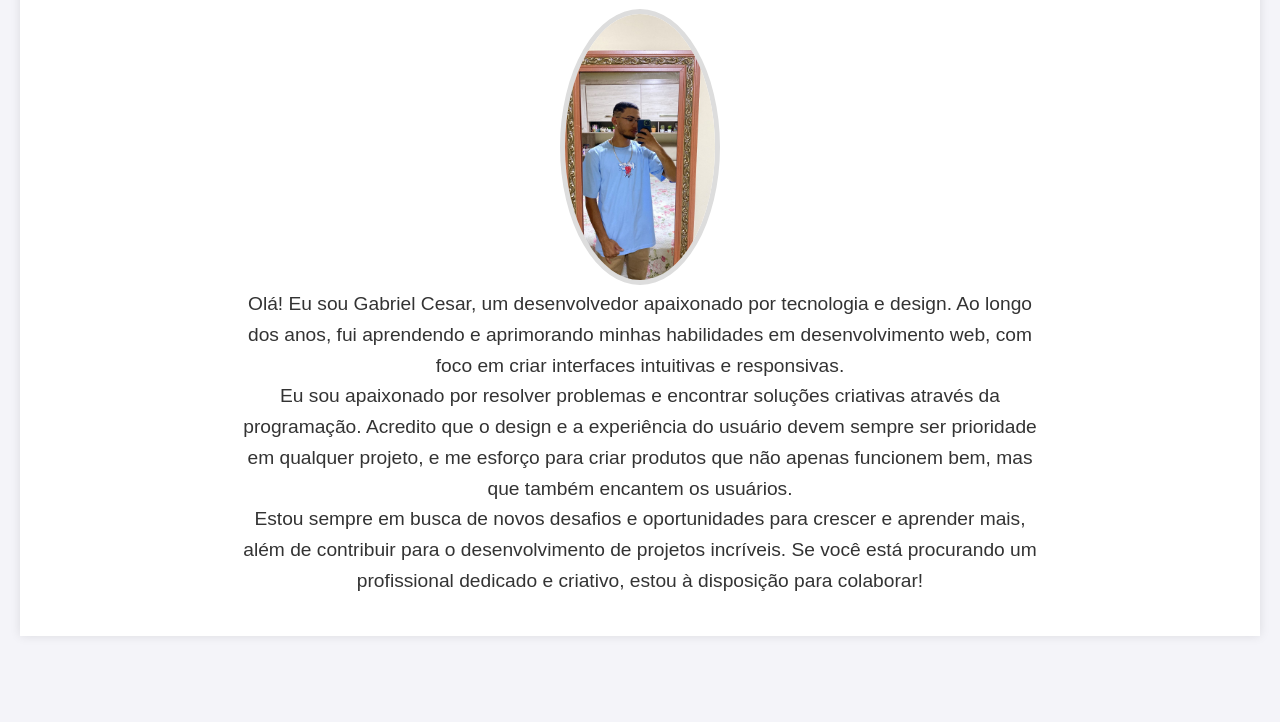
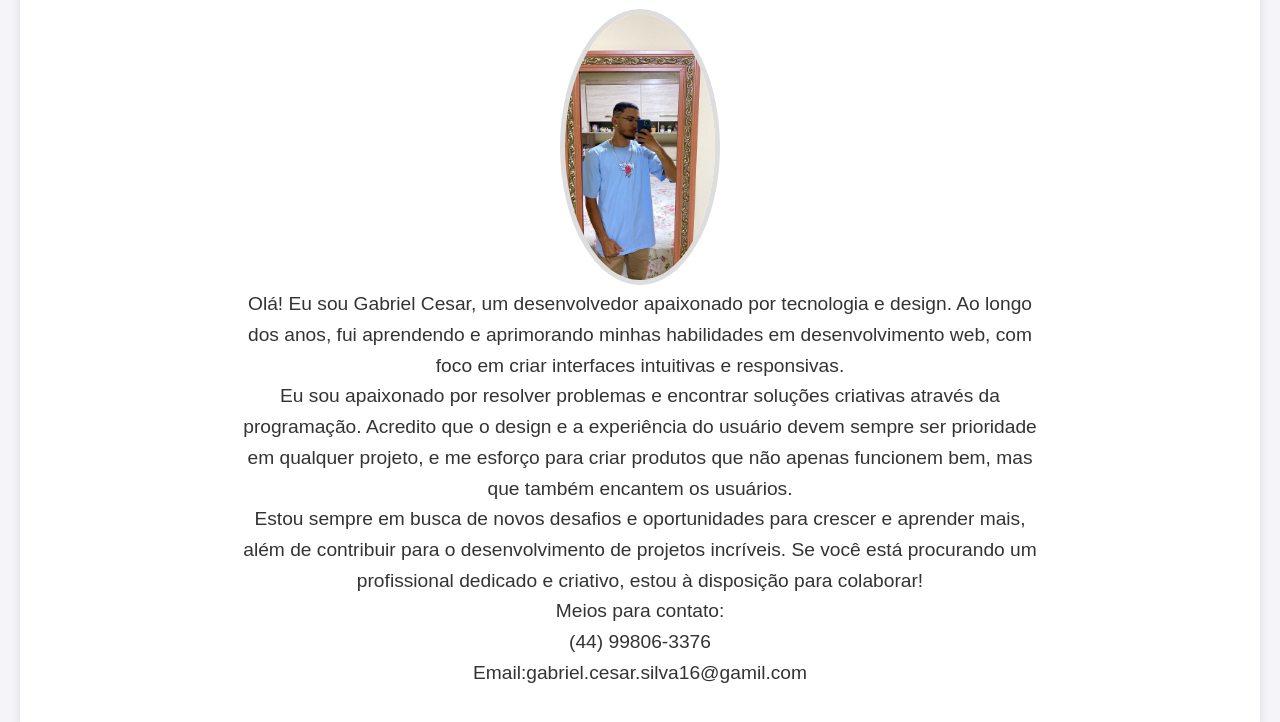
Before and after one commit to gabrielccesar/portifolio, a plain HTML site: page index.html in a window 1280 px wide. Shown: the part 222-944 px from the top of the page. Before the commit the page ends 878 px from the top, so only its background shows below. Drawn offline with Linux system fonts and the light colour scheme.

Commit message:
portifolio

```diff
--- a/index.html
+++ b/index.html
@@ -16,11 +16,16 @@
     <section>
         <h2>Quem sou eu</h2>
         <div class="imagem">
-            <img src="1a7e364f-5344-4765-aaad-3fd3abd53da4.jpg" alt="Minha Foto">
+            <img src="imagem.jpg" alt="Minha Foto">
         </div>
         <p>Olá! Eu sou Gabriel Cesar, um desenvolvedor apaixonado por tecnologia e design. Ao longo dos anos, fui aprendendo e aprimorando minhas habilidades em desenvolvimento web, com foco em criar interfaces intuitivas e responsivas.</p>
         <p>Eu sou apaixonado por resolver problemas e encontrar soluções criativas através da programação. Acredito que o design e a experiência do usuário devem sempre ser prioridade em qualquer projeto, e me esforço para criar produtos que não apenas funcionem bem, mas que também encantem os usuários.</p>
         <p>Estou sempre em busca de novos desafios e oportunidades para crescer e aprender mais, além de contribuir para o desenvolvimento de projetos incríveis. Se você está procurando um profissional dedicado e criativo, estou à disposição para colaborar!</p>
+
+        <p>Meios para contato:</p>
+        <p>(44) 99806-3376</p></p>
+        <p>Email:gabriel.cesar.silva16@gamil.com</p>
+
     </section>
 
 </body>
```
Also changed, not shown: imagem.jpg (renamed from 1a7e364f-5344-4765-aaad-3fd3abd53da4.jpg).
